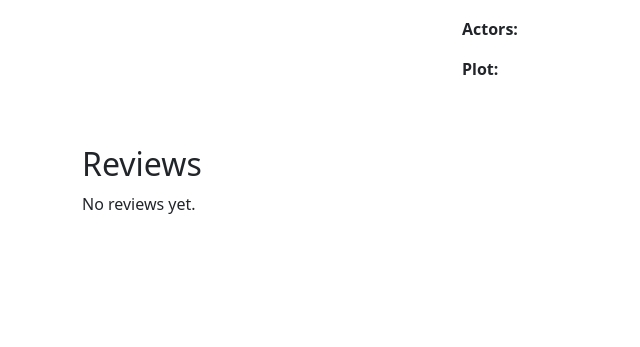
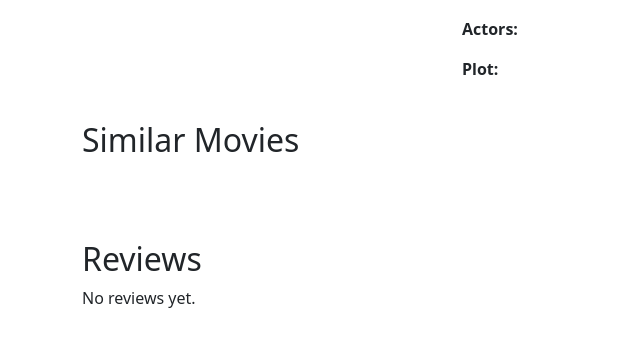
Before and after one commit to MARIA-AZRAR/movflix, a Django app: template catalog/templates/catalog/movie/detail.html in a window 1280 px wide. Shown: the part 414-761 px from the top of the page, without its empty margins (0-640 px from the left). Run offline with Django 4.2, Linux system fonts and the light colour scheme; the template is opened without the code that fills it, so the values that code supplies are empty; some libraries are stand-ins or nearby versions.

Commit message:
added similar movies in details

```diff
--- a/catalog/static/css/style.css
+++ b/catalog/static/css/style.css
@@ -23,3 +23,9 @@
     padding-left: 150px !important;
     padding-right: 150px !important;
 }
+
+.small-poster {
+    max-width: 40% !important;
+    height: auto;
+    object-fit: cover;
+}
--- a/catalog/templates/catalog/movie/detail.html
+++ b/catalog/templates/catalog/movie/detail.html
@@ -31,6 +31,19 @@
             <p><strong>Plot:</strong></p>
             <p>{{ movie.plot }}</p>
         </div>
+
+    </div>
+
+    <!-- Similar Movies -->
+    <div class="row pt-4 pb-4">
+        <h2>Similar Movies</h2>
+        <div class="d-flex">
+            {% for similar_movie in similar_movies_list %}
+            <a href="{{ similar_movie.get_absolute_url }}" class="d-block me-2 mb-2">
+                <img src="{{ similar_movie.poster }}" class="rounded" id="small-poster" alt="{{ similar_movie.title }} Poster">
+            </a>
+            {% endfor %}
+        </div>
     </div>
 
     <!-- Reviews Section -->
```
Also changed, not shown: catalog/views.py (+15 -1 lines).
